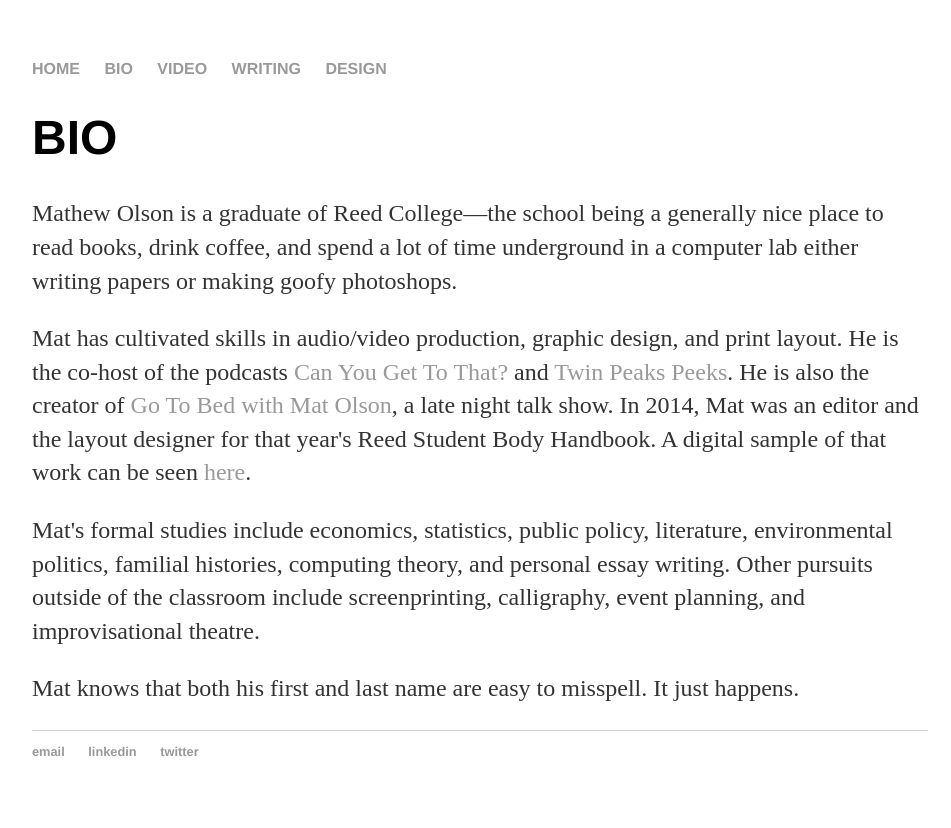
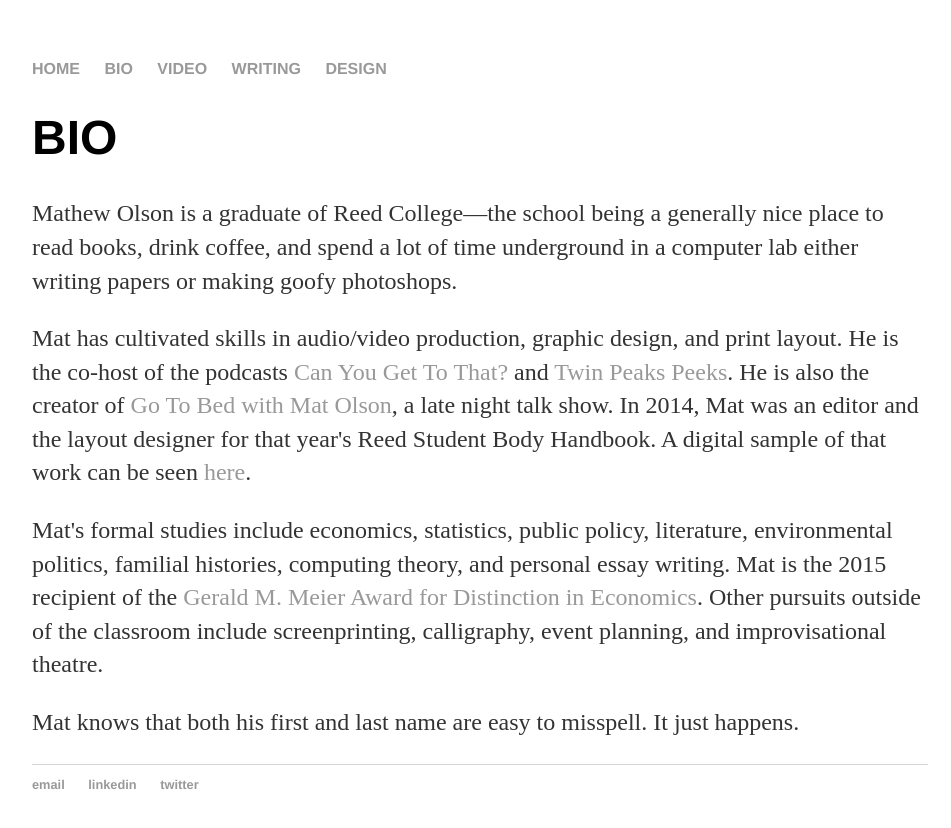
Before and after one commit to mathewolson/mathewolson.github.io, a Jekyll site: the page built from about.html, in a window 1280 px wide. Shown: the top 828 px of the page, without its empty margins (160-1111 px from the left). Built offline with Jekyll 4.4.1, drawn with Linux system fonts in a browser that asks for light colours.

Commit message:
Update about.html

```diff
--- a/about.html
+++ b/about.html
@@ -6,6 +6,6 @@ title: Bio
 	<h1>BIO</h1>
 	<p>Mathew Olson is a graduate of Reed College—the school being a generally nice place to read books, drink coffee, and spend a lot of time underground in a computer lab either writing papers or making goofy photoshops.</p>
 	<p>Mat has cultivated skills in audio/video production, graphic design, and print layout. He is the co-host of the podcasts <a href="https://canyougettothat.simplecast.fm">Can You Get To That?</a> and <a href="https://twinpeakspeeks.simplecast.fm">Twin Peaks Peeks</a>. He is also the creator of <a href="https://www.youtube.com/channel/UCDtKOWTQAY37aeHjWqBHoZQ">Go To Bed with Mat Olson</a>, a late night talk show. In 2014, Mat was an editor and the layout designer for that year's Reed Student Body Handbook. A digital sample of that work can be seen <a href="https://www.dropbox.com/s/miy74wauo4qhddn/reed_handbook_sample.pdf?dl=0">here</a>.</p>
-	<p>Mat's formal studies include economics, statistics, public policy, literature, environmental politics, familial histories, computing theory, and personal essay writing. Other pursuits outside of the classroom include screenprinting, calligraphy, event planning, and improvisational theatre.</p>
+	<p>Mat's formal studies include economics, statistics, public policy, literature, environmental politics, familial histories, computing theory, and personal essay writing. Mat is the 2015 recipient of the <a href=http://www.reed.edu/reed_magazine/sallyportal/posts/2015/econ-major-takes-meier-prize.html>Gerald M. Meier Award for Distinction in Economics</a>. Other pursuits outside of the classroom include screenprinting, calligraphy, event planning, and improvisational theatre.</p>
 	<p>Mat knows that both his first and last name are easy to misspell. It just happens.</p>
 </div><!-- /.blurb -->
```
